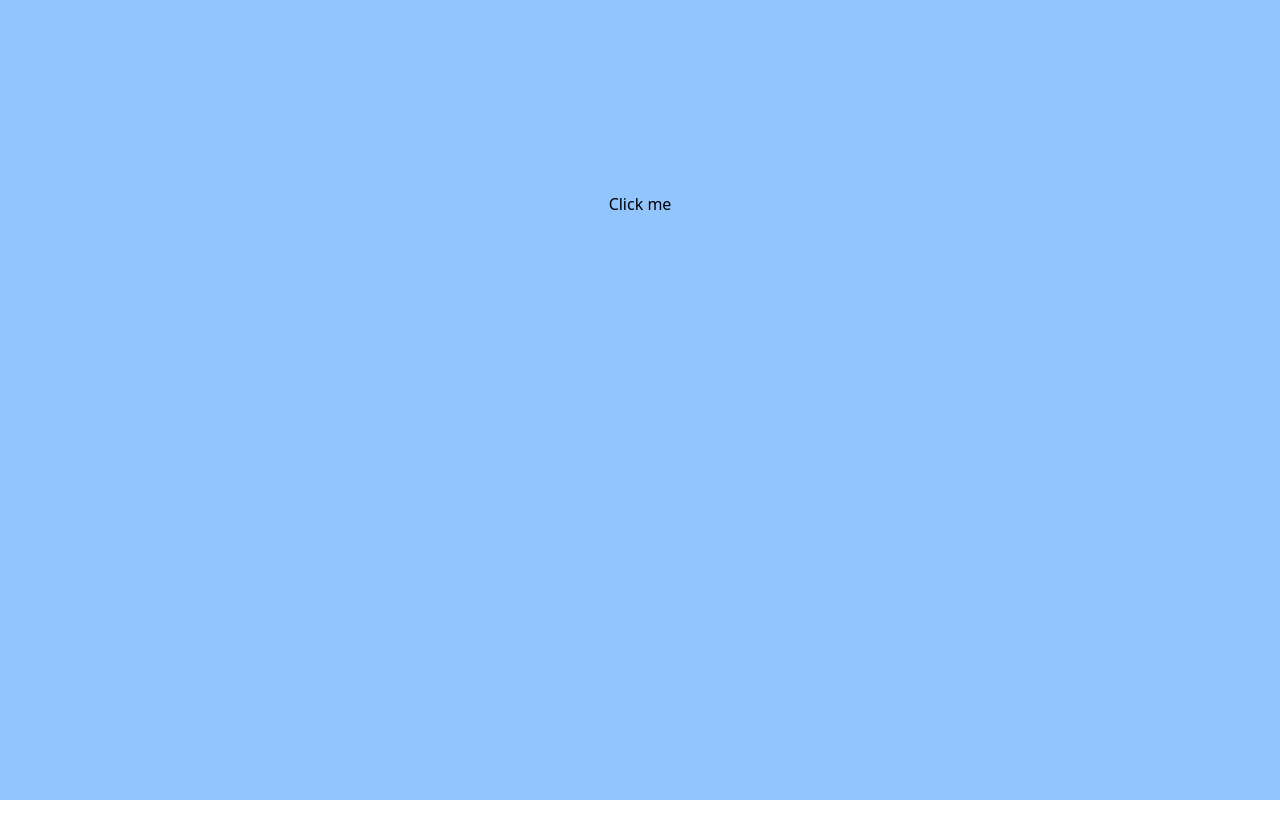
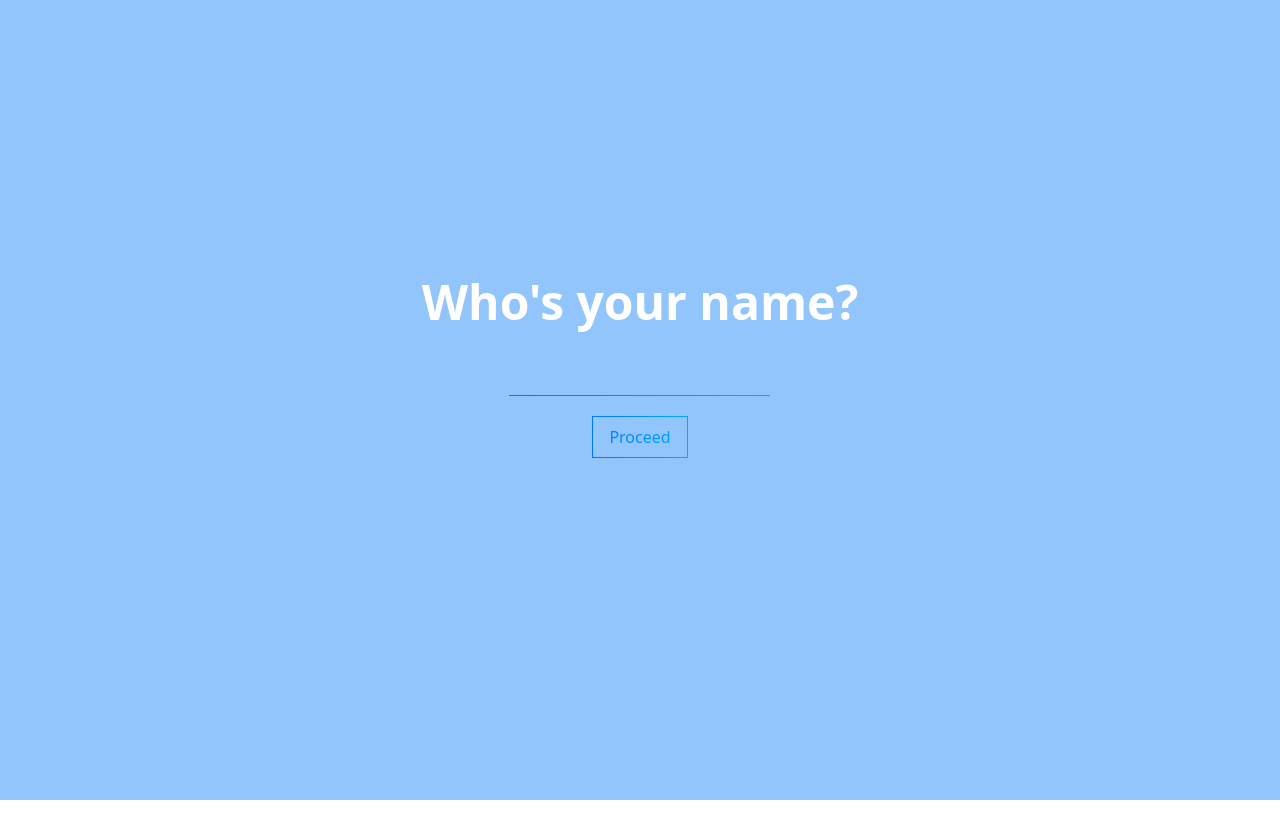
Before and after one commit to NoxturneDev/gathering-invitation-web-eu, a Vue app: page / in a window 1280 px wide. Both pictures are taken after a click on the button 639 px from the left and 444 px from the top of the page. Shown: the top 838 px of the page. Before the commit the page ends 800 px from the top, so only its background shows below. Built offline with nearby package versions, Linux system fonts and the light colour scheme.

Commit message:
style: added styling

```diff
--- a/src/components/InputName.vue
+++ b/src/components/InputName.vue
@@ -47,28 +47,40 @@ onMounted(() => {
 </script>
 
 <template>
-  <input ref="input" id="input" />
-  <button @click="onBtnClick" v-motion="'submitBtn'">Click me</button>
-  <h1 v-motion="'greetingName'" ref="greetingNameRef">Hi {{ name }}</h1>
-  <h1 ref="greetingTextOne">You're invited to</h1>
-  <h1 ref="greetingTextTwo">The gathering of Universitas Esa Unggul</h1>
+  <div class="flex flex-col justify-center items-center h-[90vh] gap-5">
+    <h1 class="text-white font-bold text-5xl">Who's your name?</h1>
+    <!-- <div
+      class="backdrop-blur-md border-[1.4px] bg-white bg-opacity-10 border-opacity-40 border-white px-4 py-2 flex flex-col justify-center items-center"
+    > -->
+    <input ref="input" class="input" />
+    <!-- </div> -->
+    <button @click="onBtnClick" v-motion="'submitBtn'" class="btn">Proceed</button>
+  </div>
+  <h1 v-motion="'greetingName'" ref="greetingNameRef" class="text-white font-bold text-5xl">Hi {{ name }}</h1>
+  <h1 ref="greetingTextOne" class="text-white font-bold text-5xl">You're invited to</h1>
+  <h1 ref="greetingTextTwo" class="text-white font-bold text-5xl">The gathering of Universitas Esa Unggul</h1>
   <button @click="proceedNext" ref="btnNext">Next</button>
 </template>
 
 <style>
- /* reset id */
- #input {
-  border: none;
+.input {
+  background-color: transparent;
+  border-bottom: 1px;
+  border-image: linear-gradient(to right, #0077ff, #00aaff) 1;
+  border-style: solid;
   outline: none;
-  transition: all ease-in-out 500ms;
-  background-color: var(--main-bg-dark)
- }
+  color: white;
+  padding: 0.8em 0.5em;
+  font-weight: bold;
+}
 
- #input:focus {
-  border: 1px solid #010101;
- }
-
- #input:hover {
-  border: 1px solid #f1f1f1;
- }
+.btn {
+  border: 1px solid;
+  border-image: linear-gradient(to right, #0077ff, #00aaff) 1;
+  padding: 0.5em 1em;
+  background: linear-gradient(to right, #0077ff, #00aaff);
+  background-clip: text;
+  -webkit-background-clip: text; /* For compatibility with some browsers */
+  color: transparent; /* Hide the original text color */
+}
 </style>
```
